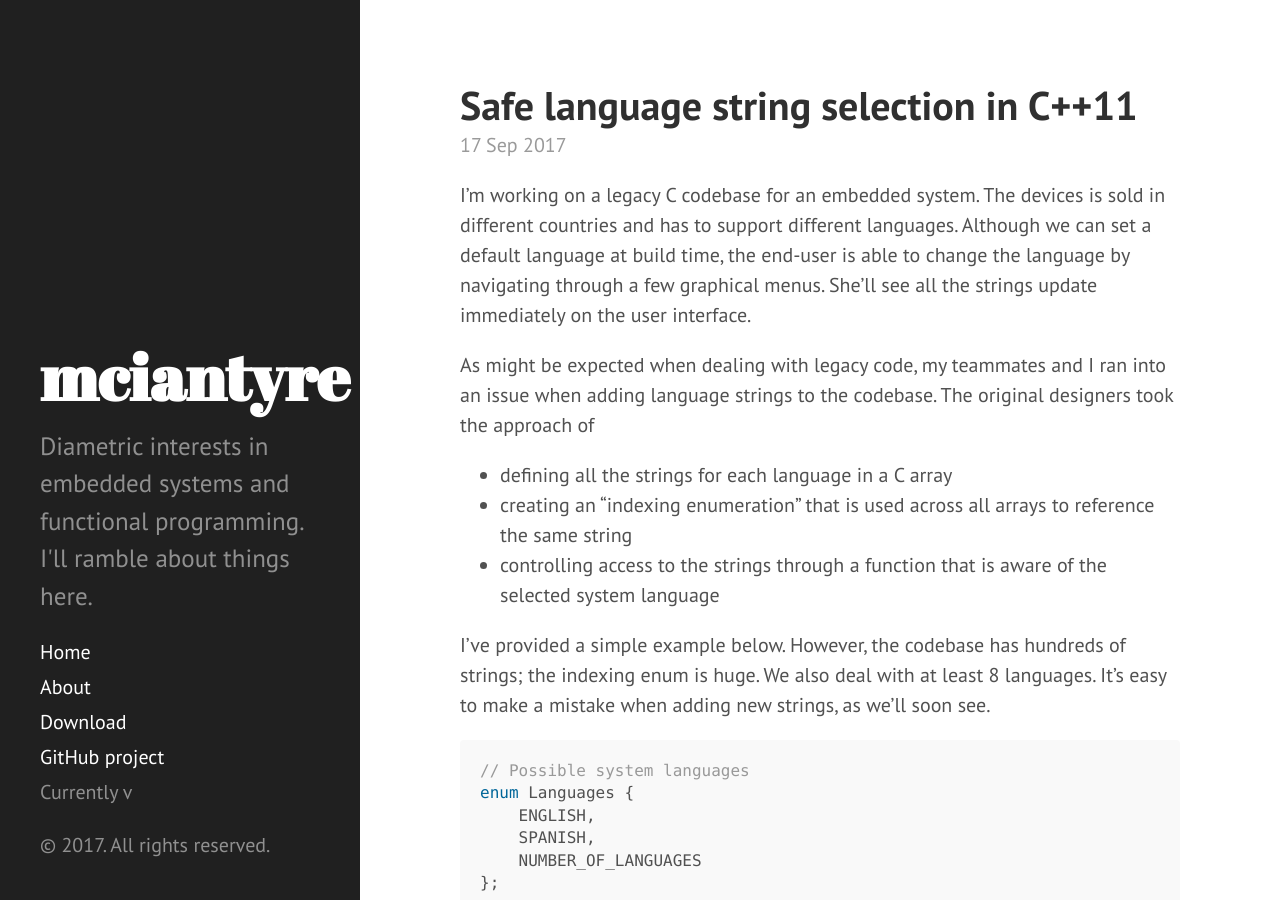
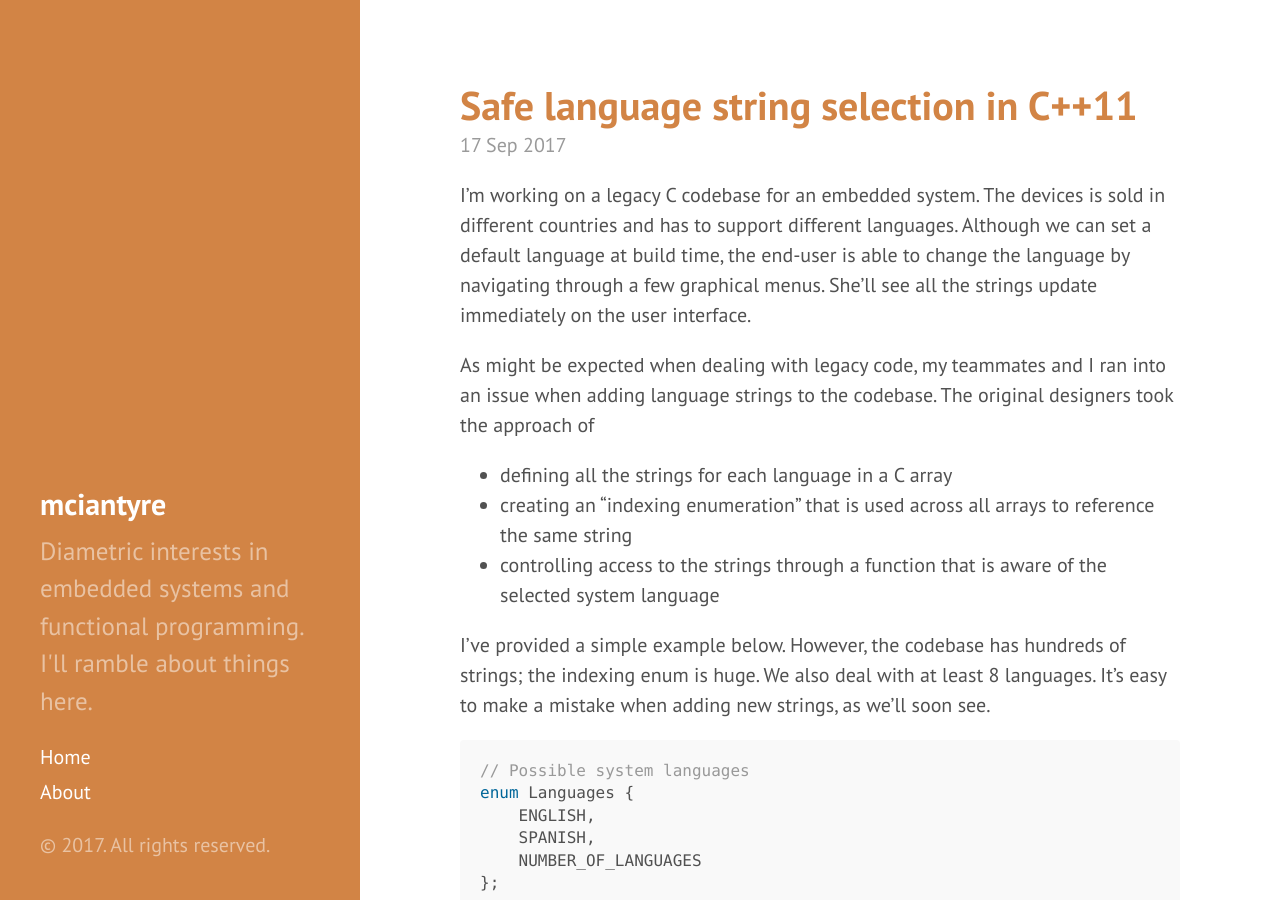
Before and after one commit to mciantyre/mciantyre.github.io, a Jekyll site: the page built from index.html, in a window 1280 px wide and 900 px high. Built offline with Jekyll 4.4.1, drawn with Linux system fonts in a browser that asks for light colours; the list of posts is cut into pages by our own code.

Commit message:
Update theme

```diff
--- a/_config.yml
+++ b/_config.yml
@@ -33,3 +33,4 @@ exclude:
 
 paginate:         5
 permalink:        pretty
+highlighter:      pygments
--- a/_includes/sidebar.html
+++ b/_includes/sidebar.html
@@ -1,11 +1,11 @@
 <div class="sidebar">
   <div class="container sidebar-sticky">
     <div class="sidebar-about">
-      <h1>
+      <h2>
         <a href="{{ site.baseurl }}">
           {{ site.title }}
         </a>
-      </h1>
+      </h2>
       <p class="lead">{{ site.description }}</p>
     </div>
 
@@ -26,9 +26,9 @@
         {% endif %}
       {% endfor %}
 
-      <a class="sidebar-nav-item" href="{{ site.github.repo }}/archive/v{{ site.version }}.zip">Download</a>
+<!--       <a class="sidebar-nav-item" href="{{ site.github.repo }}/archive/v{{ site.version }}.zip">Download</a>
       <a class="sidebar-nav-item" href="{{ site.github.repo }}">GitHub project</a>
-      <span class="sidebar-nav-item">Currently v{{ site.version }}</span>
+      <span class="sidebar-nav-item">Currently v{{ site.version }}</span> -->
     </nav>
 
     <p>&copy; {{ site.time | date: '%Y' }}. All rights reserved.</p>
--- a/_layouts/default.html
+++ b/_layouts/default.html
@@ -3,7 +3,7 @@
 
   {% include head.html %}
 
-  <body>
+  <body class="theme-base-09">
 
     {% include sidebar.html %}
 
```
